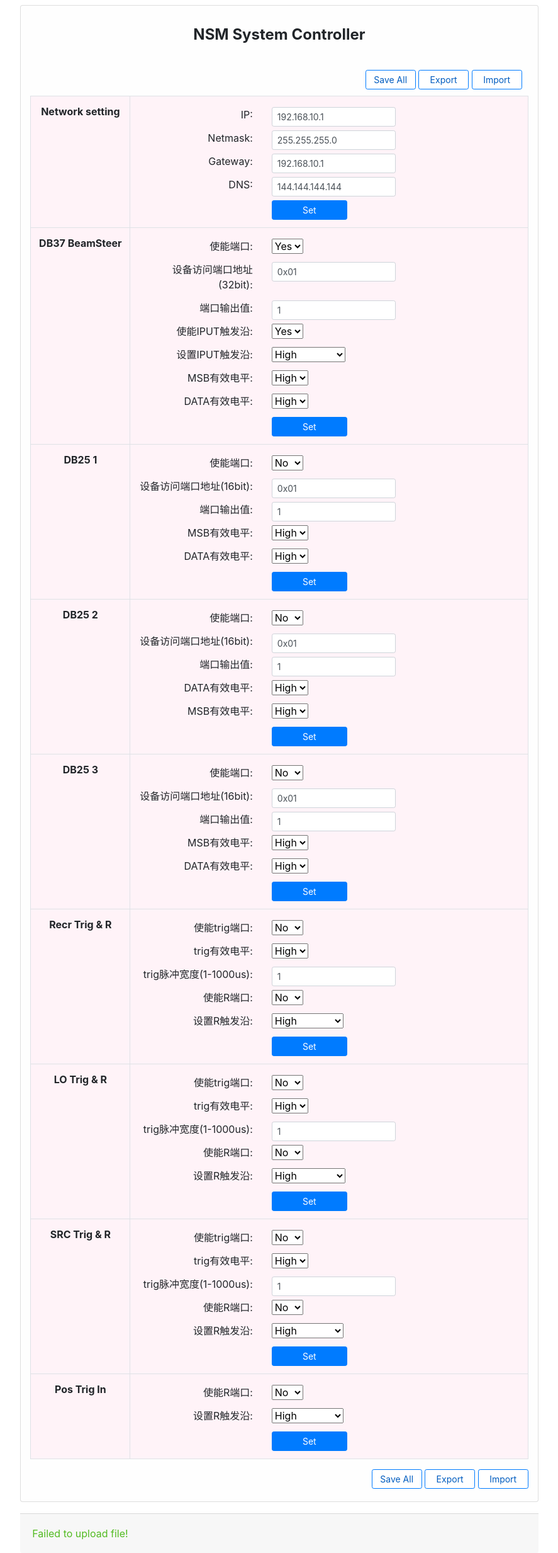
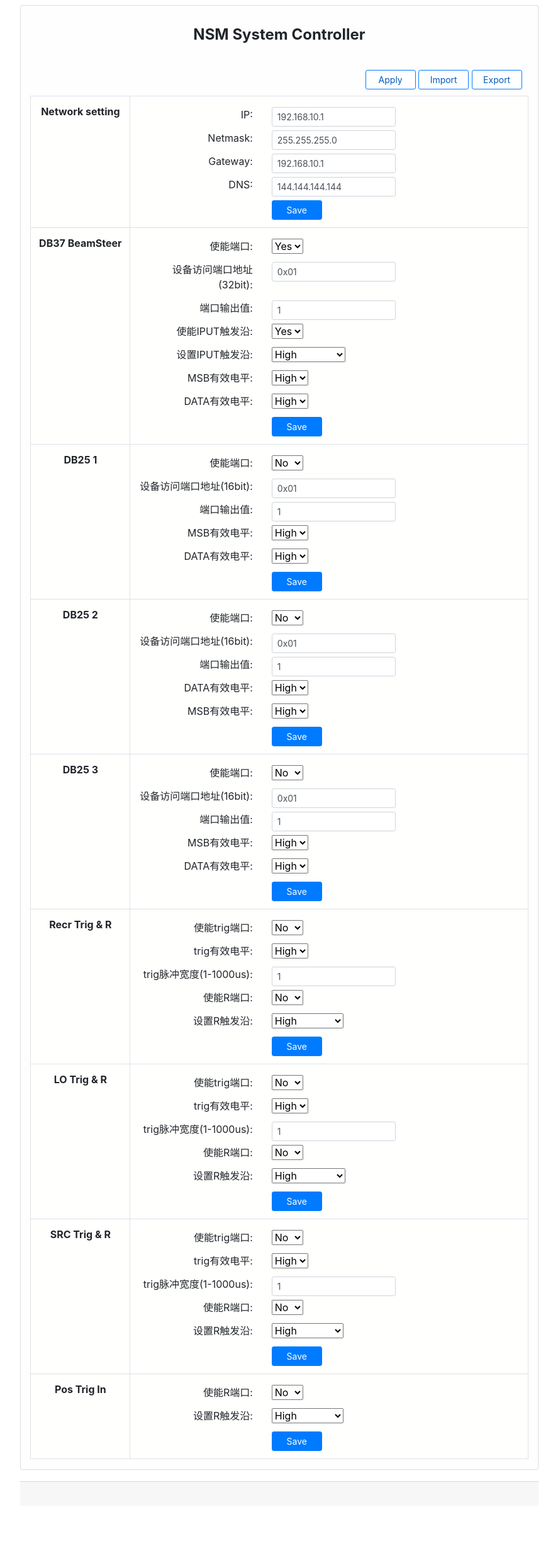
Before and after one commit to sumatrae/EmbeddedDeviceController, a Flask app: page / in a window 1280 px wide. Shown: the whole page at 63% size, without its empty margins (196-1083 px from the left). After the commit the page ends 2353 px from the top, so only its background shows below. Run offline with Flask 2, Linux system fonts and the light colour scheme; some libraries are stand-ins or nearby versions.

Commit message:
add apply/import

```diff
--- a/webserver/app.py
+++ b/webserver/app.py
@@ -3,6 +3,8 @@
 from flask import Flask, session
 import config
 from utils import load_config, save_config
+import utils
+from werkzeug.utils import secure_filename
 
 app = Flask(__name__)
 app.secret_key = os.urandom(24)
@@ -57,6 +59,20 @@
     flask.render_template('index1.html')
 
 
+
+@app.route("/apply", methods=["GET", ])
+def apply():
+    ip = get_user_ip(flask.request)
+    session["ip"] = ip
+    tempfile = f"{ip}.json"
+    if os.path.exists(tempfile):
+        import shutil
+        shutil.copy(tempfile, "nsm.json")
+
+    nsm_config = load_config(tempfile)
+    return flask.render_template("index1.html", ui_config=ui_config, nsm_config=nsm_config)
+
+
 @app.route("/getconfig", methods=["GET", ])
 def getuiconfig():
     ip = get_user_ip(flask.request)
@@ -67,7 +83,6 @@
         shutil.copy("nsm.json", tempfile)
 
     nsm_config = load_config(tempfile)
-
     return flask.jsonify(nsm_config)
 
 
@@ -81,10 +96,6 @@
         ip = get_user_ip(flask.request)
         nsm_config = load_config(f"{ip}.json")
         print(config_id)
-        if config_id == "savaall":
-            print("savaall")
-            nsm_config = load_config(f"{ip}.json")
-            return flask.render_template("index1.html", ui_config=ui_config, nsm_config=nsm_config)
 
         form = flask.request.form
         if config_id in nsm_config.keys():
@@ -93,13 +104,10 @@
                 if value != '':
                     nsm_config[config_id][key] = value
 
-            save_config("nsm.json", nsm_config)
             save_config(f"{ip}.json", nsm_config)
 
+
             return flask.render_template("index1.html", ui_config=ui_config, nsm_config=nsm_config)
-
-
-
 
 
 def set_network(config):
@@ -122,85 +130,76 @@
     pass
 
 
-@app.route("/set/<config>", methods=["GET", "POST"])
-def setconfig(config=None):
-    response = {"status": "NOK",
-                "request": f"/set/{config}",
-                "response": ""}
+@app.route('/download', methods=['GET'])
+def download():
+    try:
+        abs_file_path = "nsm.json"
+        if not os.path.exists(abs_file_path):
+            return flask.jsonify(
+                {
+                    'message': "Not found download file",
+                    'status': 'success',
+                }
+            )
 
-    if config is None:
-        response["response"] = "config is None"
+        def generate():
+            chunk_size = 10 * 1024 * 1024
 
-    if flask.request.method == "GET":
-        # data = flask.request.json
-        data = {
-            "network": {
-                "ip": "192.168.10.1",
-                "netmask": "255.255.255.0",
-                "gateway": "192.168.10.1",
-                "dns": "144.144.144.144"
-            },
-            "db37beamsteer": {
-                "address": "",
-                "enable": "false",
-                "output": "",
-                "trigger_edge": "",
-                "trigger_enable": "false",
-                "msb_level": "",
-                "data_level": ""
-            },
-            "db25_1": {
-                "address": "",
-                "enable": "false",
-                "output": "",
-                "msb_level": "",
-                "data_level": ""
-            },
-            "db25_2": {
-                "address": "",
-                "enable": "false",
-                "output": "",
-                "msb_level": "",
-                "data_level": ""
-            },
-            "db25_3": {
-                "address": "",
-                "enable": "false",
-                "output": "",
-                "msb_level": "",
-                "data_level": ""
-            },
-            "recr": {
-                "trigger_enable": "false",
-                "trigger_level": "",
-                "pluse_width": "",
-                "r_enable": "",
-                "r_trig_edge": ""
-            },
-            "lo": {
-                "trigger_enable": "false",
-                "trigger_level": "",
-                "pluse_width": "",
-                "r_enable": "",
-                "r_trig_edge": ""
-            },
-            "src": {
-                "trigger_enable": "false",
-                "trigger_level": "",
-                "pluse_width": "",
-                "r_enable": "",
-                "r_trig_edge": ""
-            },
-            "pos_trig_in": {
-                "r_enable": "",
-                "r_trig_edge": ""
+            with open(abs_file_path, "rb") as f:
+                while True:
+                    chunk = f.read(chunk_size)
+                    if not chunk:
+                        break
+                    yield chunk
+
+        response = flask.Response(generate(), mimetype='application/octet-stream')
+
+        output_filename = "nsm.json"
+        response.headers['Content-Disposition'] = 'attachment; filename={}'.format(output_filename)
+        response.headers['content-length'] = os.stat(str(abs_file_path)).st_size
+    except Exception as e:
+        return flask.jsonify(
+            {
+                'message': "Download exception:{}".format(e),
+                'status': 'success',
             }
-        }
-        for config in data.items():
-            print(config)
+        )
 
-    response["response"] = "config finish"
-    return flask.jsonify(response)
+    return response
+
+
+@app.route('/upload', methods=['POST'])
+def upload_file():
+    """
+    Upload a json file and import it's content to database.
+    """
+    if 'file' not in flask.request.files:
+        return utils.send_error('No file provided to upload!')
+    _file = flask.request.files['file']
+    if _file.filename == '':
+        return utils.send_error('No selected file!')
+    if not _file or not utils.allowed_file(_file.filename):
+        return utils.send_error('Invalid file type!')
+
+    filename = secure_filename(_file.filename)
+    ip = get_user_ip(flask.request)
+    session["ip"] = ip
+    tempfile = f"{ip}.json"
+    if os.path.exists(tempfile):
+        os.remove(tempfile)
+
+    _file.save(filename)
+    os.rename(filename, tempfile)
+
+    nsm_config = load_config(tempfile)
+
+    return flask.render_template("index1.html", ui_config=ui_config, nsm_config=nsm_config)
+    # return flask.jsonify(
+    #     {
+    #         'message': "Upload complete; " + utils.dict_msg(nsm_config),
+    #         'status': 'success',
+    #     }
+    # )
 
 
 app.run(host="0.0.0.0", port=9018)
--- a/webserver/templates/index1.html
+++ b/webserver/templates/index1.html
@@ -5,15 +5,10 @@
     <meta http-equiv="Content-Type" content="text/html; charset=utf-8">
     <title>NSM System Controller</title>
     <link href="/static/bootstrap.css" rel="stylesheet">
-    <!--    <script src="https://ajax.googleapis.com/ajax/libs/jquery/3.2.1/jquery.min.js"></script>-->
-    <!--    <link rel="stylesheet" href="https://maxcdn.bootstrapcdn.com/bootstrap/4.0.0-alpha.6/css/bootstrap.min.css"-->
-    <!--          integrity="sha384-rwoIResjU2yc3z8GV/NPeZWAv56rSmLldC3R/AZzGRnGxQQKnKkoFVhFQhNUwEyJ" crossorigin="anonymous">-->
     <script src="/static/js/jquery.min.js"></script>
     <script src="/static/js/bootstrap.bundle.js"></script>
-
     <link href="/static/style.css" rel="stylesheet">
 </head>
-
 <body>
 
 <div class="container col-lg-8">
@@ -23,30 +18,37 @@
             <div class="settings-page">
                 <div class="container page">
                     <div style="margin: 10px; text-align:right">
-                        <button type="submit" class="btn btn-primary btn-sm " id="save_all_top"
-                                style="max-width: 120px;min-width: 80px; background-color: #ffffff; color: #005cbf">Save
-                            All
+                        <form method="get" action="/apply" style="display: inline">
+                            <button type="submit" class="btn btn-primary btn-sm " id="apply_top"
+                                    style="max-width: 120px;min-width: 80px; background-color: #ffffff; color: #005cbf">
+                                Apply
                             </button>
-                        <button type="submit" class="btn btn-primary btn-sm " id="export_top"
+                        </form>
+                        <div class="file btn btn-primary btn-sm " id="import_top"
+                             style="max-width: 120px;min-width: 80px; background-color: #ffffff ; color: #005cbf; overflow:
+                        hidden;position: relative;">
+                            Import<input type="file" name="file" id="import_config"
+                                         style="position: absolute; font-size: 50px; opacity: 0; right: 0;top: 0;"/>
+                        </div>
+                        <form method="get" action="/download" style="display: inline">
+                            <button type="submit" class="btn btn-primary btn-sm "
+                                    id="export_top"
                                     style="max-width: 120px;min-width: 80px;background-color: #ffffff; color: #005cbf">
                                 Export
                             </button>
-                        <button type="submit" class="btn btn-primary btn-sm " id="import_top"
-                                style="max-width: 120px;min-width: 80px; background-color: #ffffff ; color: #005cbf">
-                            Import
-                        </button>
+                        </form>
                     </div>
 
-                    <table class="table table-bordered" style="background-color: #fff3f8 ">
-
+                    <table class="table table-bordered" style="background-color: #fffffe ">
                         <tbody>
-
                         {%for config in ui_config %}
                         <tr>
                             <td style="text-align: center;width: 20%; "><strong>{{ config.label }}</strong></td>
                             <td style="text-align: left;width: 80%">
                                 {% set group_config = nsm_config[config.id]%}
-                                <form id={{config.id}} action="/nsm/{{config.id}}"  enctype="multipart/form-data"
+                                <form id={{config.id}}
+                                      action="/nsm/{{config.id}}"
+                                      enctype="multipart/form-data"
                                       method="post">
                                     <div class="row " style="vertical-align:center;">
                                         {% for item in config.list %}
@@ -56,7 +58,6 @@
                                         </div>
 
                                         <div class="col-sm-8" style="margin-top: 5px">
-
                                             {% if item.type == "input" %}
                                             <div class="input-group input-group-sm"
                                                  style="max-width: 50%;min-width: 25%">
@@ -67,7 +68,6 @@
                                                 placeholder={{item.placeholder}} value = {{ group_config[item.id]
                                                 }}>
                                             </div>
-
                                             {% elif item.type == "dropdown"%}
                                             <div>
                                                 <select name={{ config.id ~ '_' ~ item.id }} id={{ config.id ~ '_' ~
@@ -79,31 +79,9 @@
                                                 <option value={{pullitem}}>{{pullitem}}</option>
                                                 {% endif %}
                                                 {% endfor %}
-
-
                                                 </select>
                                             </div>
-                                            <!--                                            <div class="dropdown">-->
-                                            <!--                                                <button class="btn btn-secondary dropdown-toggle btn-sm"-->
-                                            <!--                                                        type="button"-->
-                                            <!--                                                        style="max-width: 160px;min-width: 120px; text-align: right;
-                                             border-color: #adb5bd ; background-color: #ffffff;color: #1b1e21" name={{ config.id ~ '_' ~ item.id }}
-                                                                                           id={{ config.id ~ '_' ~ item.id }}
-                                                                                            data-toggle="dropdown" aria-haspopup="true"-->
-                                            <!--                                                aria-expanded="false">-->
-                                            <!--                                                High-->
-                                            <!--                                                </button>-->
-                                            <!--                                                <div class="dropdown-menu">-->
-                                            <!--                                                    {% for pullitem in item.list %}-->
-                                            <!--                                                    <a class="dropdown-item"-->
-                                            <!--                                                       onclick="showdropdown($(this).text(), {{ config.id ~ '_' ~ item.id }})"-->
-                                            <!--                                                       >{{pullitem}}</a>-->
-                                            <!--                                                    {% endfor %}-->
-                                            <!--                                                </div>-->
-                                            <!--                                            </div>-->
-
                                             {% elif item.type == "checkbox" %}
-
                                             <div>
                                                 <select name={{ config.id ~ '_' ~ item.id }} id={{ config.id ~ '_' ~
                                                 item.id }} >
@@ -115,28 +93,17 @@
                                                 {% endif %}
                                                 {% endfor %}
                                                 </select>
-                                                <!--                                                {% if group_config[item.id] == "false" %}-->
-                                                <!--                                                <input type="checkbox" value="false"  checked name = {{ config.id ~ '_' ~ item.id }}-->
-                                                <!--                                                       id={{ config.id ~ '_' ~ item.id }} >-->
-                                                <!--                                                {% else %}-->
-                                                <!--                                                <input type="checkbox" value="true" name = {{ config.id ~ '_' ~ item.id }}-->
-                                                <!--                                                       id={{ config.id ~ '_' ~ item.id }} checked>-->
-
-                                                <!--                                                {% endif %}-->
-
                                             </div>
                                             {% endif %}
                                         </div>
                                         {% endfor%}
-                                        <div class="left col-sm-4 text-right" style="margin-top: 5px">
-                                        </div>
 
+                                        <div class="left col-sm-4 text-right" style="margin-top: 5px"></div>
                                         <div class="left col-sm-8" style="margin-top: 5px">
                                             <button type="submit" class="btn btn-primary btn-sm"
                                                     id={{config.id ~
                                             "_" ~ "button"}}
-                                            style="max-width: 160px; min-width: 120px; ">Set
-                                            </button>
+                                            style="max-width: 120px; min-width: 80px; " >Save</button>
                                         </div>
                                     </div>
                                 </form>
@@ -145,36 +112,15 @@
                         {% endfor %}
                         </tbody>
                     </table>
-
-
-                    <div style="margin-bottom: 20px;text-align:right">
-                        <button type="submit" class="btn btn-primary btn-sm  pull-right" id="save_all_bottom"
-                                style="max-width: 120px;min-width: 80px; background-color: #ffffff; color: #005cbf">Save
-                            All
-                        </button>
-                        <button type="button" class="btn btn-primary btn-sm pull-right" id="export_bottom"
-                                style="max-width: 120px;min-width: 80px;background-color: #ffffff; color: #005cbf">
-                            Export
-                        </button>
-                        <button type="button" class="btn btn-primary btn-sm pull-right" id="import_bottom"
-                                style="max-width: 120px;min-width: 80px; background-color: #ffffff; color: #005cbf ">
-                            Import
-                        </button>
-                    </div>
-
-
                 </div>
             </div>
         </div>
     </div>
 
-
     <div class="card-footer" style="padding: 0.5cm">
         <div class="item" id="api_output" style="margin: auto; color: rgb(82, 187, 33)"></div>
     </div>
 </div>
-
-
 </body>
 
 <script type="text/javascript">
@@ -192,23 +138,49 @@
                 api_output.html(data);
             }
         }).fail(function () {
-            api_output.html('Failed to upload file!');
+            api_output.html('Failed to get nsm config!');
         });
     }
 
-    function showdropdown(text, button_name) {
+    function upload(element) {
+        const filename = $(element).val();
+        var fd = new FormData();
+        var files = $(element)[0].files[0];
+        fd.append("file", files);
+        fd.append("name", filename);
 
-        $(button_name).text(text)
+        $.ajax({
+            url: '/upload',
+            type: "POST",
+            data: fd,
+            enctype: 'multipart/form-data',
+            processData: false,
+            contentType: false,
+        }).done(function (data) {
+            if (data.message) {
+                api_output.html("<font color='#c84'>" + data.message + "</font>");
             }
 
+            window.location.reload();
 
-    function isJSON(name) {
-        return name.match(/json$/i)
+        }).fail(function () {
+
+            api_output.html("<font color='#c84'>Upload failed</font>");
+        })
+
     }
 
+    $(function () {
+        var $input = $("#import_config");
+
+        $input.change(function () {
+            if ($(this).val() != "") {
+                upload(this);
+            }
+        })
+    })
 
     $(document).ready(function () {
-        getConfig()
     });
 </script>
 
```
Lines whose indentation alone changed are shown as unchanged.
